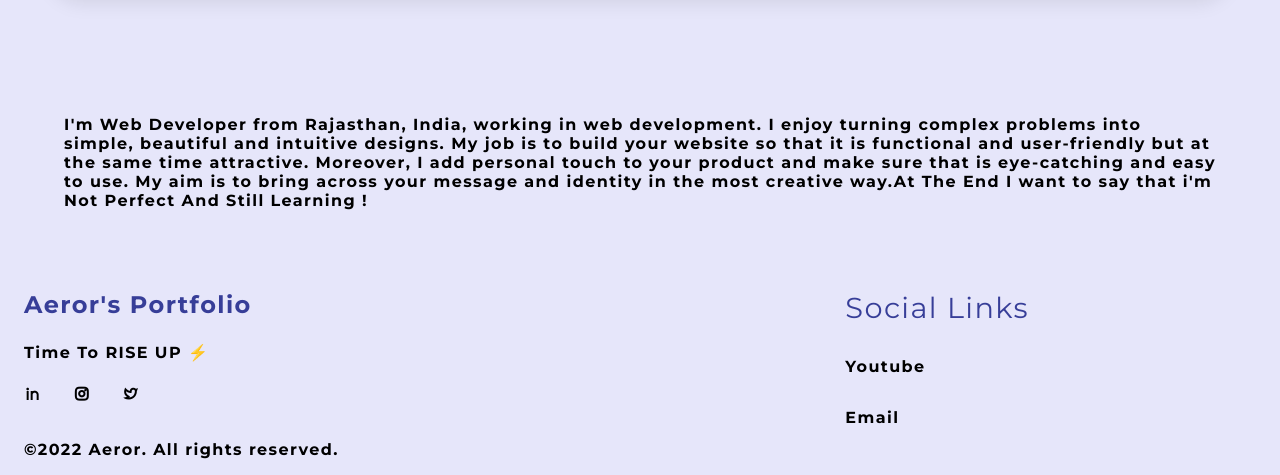
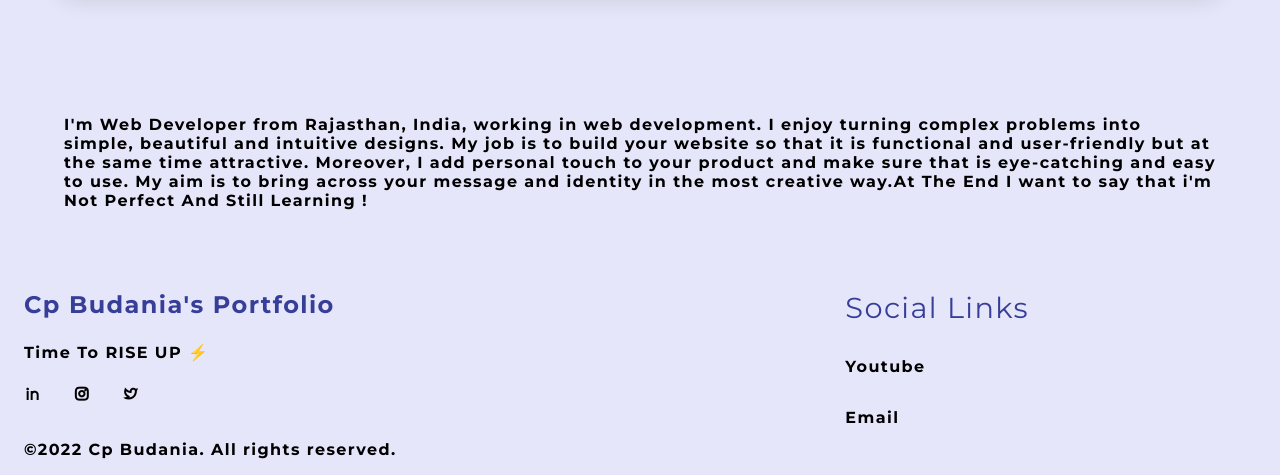
Before and after one commit to cpbudania/Portfolio, a plain HTML site: page index.html in a window 1280 px wide. Shown: the part 1631-2106 px from the top of the page. Drawn offline with nearby package versions, Linux system fonts and the light colour scheme.

Commit message:
Name Change

```diff
--- a/index.html
+++ b/index.html
@@ -5,9 +5,9 @@
     <meta http-equiv="X-UA-Compatible" content="IE=edge" />
     <meta name="viewport"
       content="width=device-width, user-scalable=no, initial-scale=1.0, maximum-scale=1.0, minimum-scale=1.0">
-    <meta name="keywords" content="Aeror, portfolio, Aeror, javascript dev, personal portfolio lifecodes, portfolio design, portfolio website, personal portfolio" />
-    <meta name="description" content="Welcome to Aeror's Portfolio. Web Developer Based in India" />
-    <title>Aeror | Portfolio</title>
+    <meta name="keywords" content="CpBudania, portfolio, Cpbudania, javascript dev, personal portfolio lifecodes, portfolio design, portfolio website, personal portfolio" />
+    <meta name="description" content="Welcome to Cp Budania's Portfolio. Web Developer Based in India" />
+    <title>Cp Budania | Portfolio</title>
     <!-- Favicon -->
     <link id='favicon' rel="shortcut icon" href="https://res.cloudinary.com/dtloa1xx4/image/upload/v1669134063/Picsart_22-11-04_09-08-56-964_wr1rjc.jpg">
     <link rel="stylesheet" href="https://cdn.lineicons.com/2.0/LineIcons.css" />
@@ -72,7 +72,7 @@
 
           <h1>Hello World !</h1>
           <p>
-            I'm Aeror, Web Developer Based in India. Still
+            I'm Chandraprakash Budania, Web Developer Based in India. Still
             Learning !
           </p>
               <div class="socials">
@@ -244,7 +244,7 @@
         <div class="footer__container">
           <div class="footer__top">
             <div class="company__info">
-              <h2 class="company__logo">Aeror's Portfolio</h2>
+              <h2 class="company__logo">Cp Budania's Portfolio</h2>
               <p class="company__description">
                 Time To RISE UP ⚡
               </p>
@@ -266,7 +266,7 @@
                 </li>
               </ul>
               <span class="copyright"
-                >&copy;2022 Aeror. All rights reserved.</span
+                >&copy;2022 Cp Budania. All rights reserved.</span
               >
             </div>
 
```
